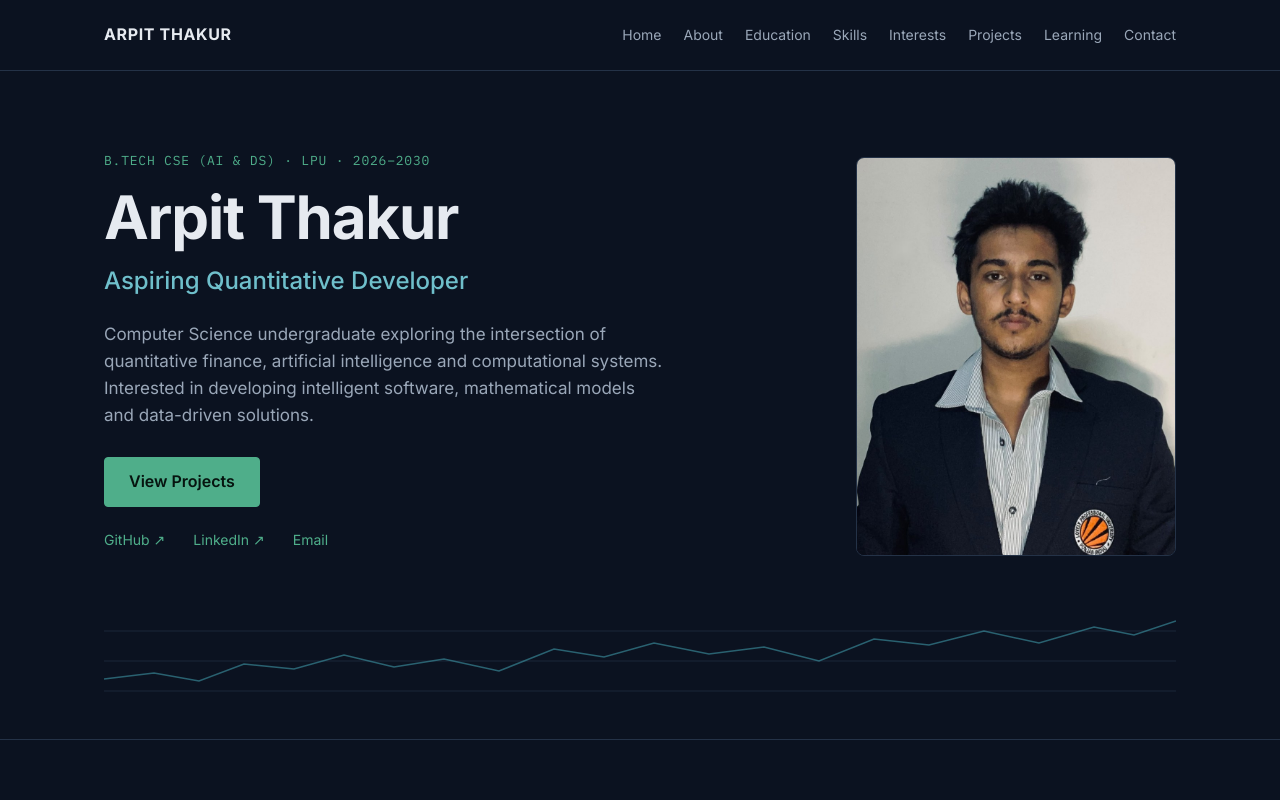
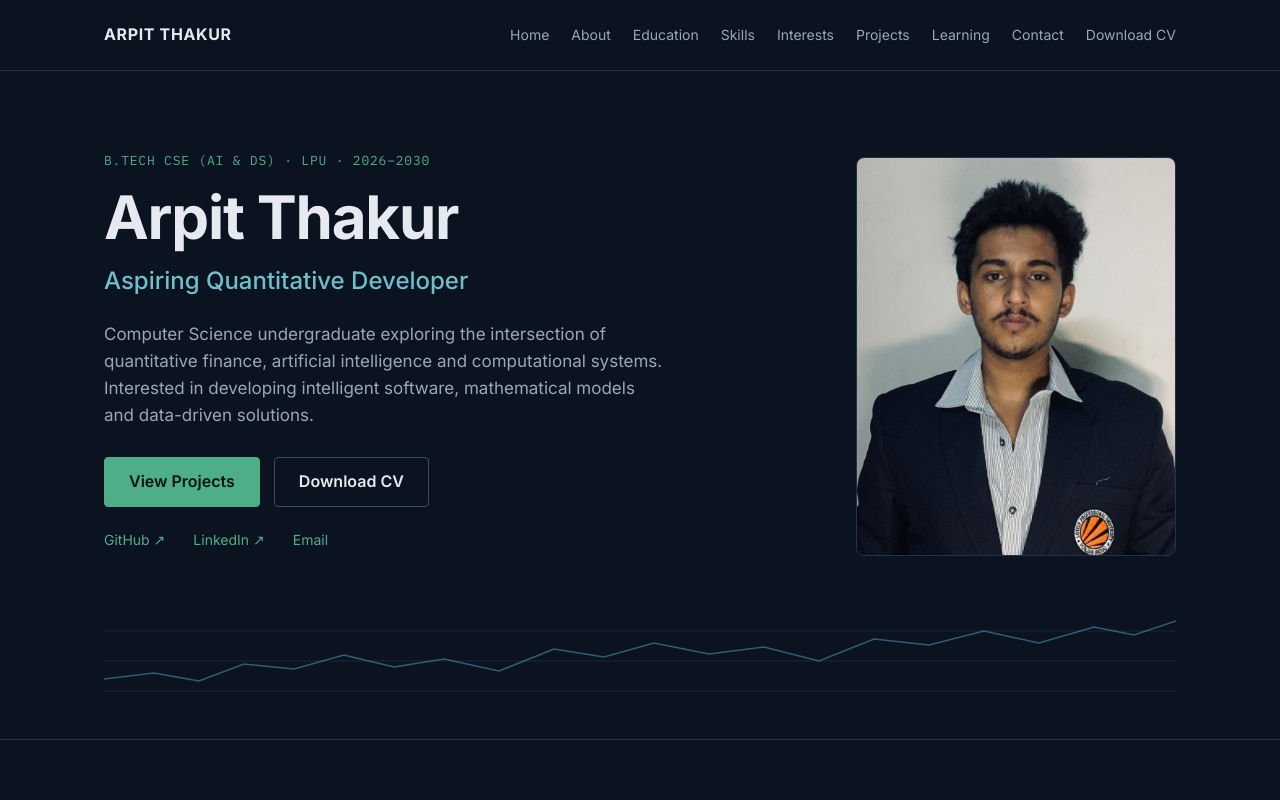
Before and after one commit to arpitthakur740-neural/MY-CV-PORTFOLIO, a plain HTML site: page index.html in a window 1280 px wide. Shown: the top 800 px of the page. Drawn offline with Linux system fonts and the light colour scheme.

Commit message:
Add CV download

```diff
--- a/index.html
+++ b/index.html
@@ -25,6 +25,7 @@
                     <li><a href="#projects">Projects</a></li>
                     <li><a href="#learning">Learning</a></li>
                     <li><a href="#contact">Contact</a></li>
+                    <li><a href="assets/Arpit_Thakur_CV.pdf" download>Download CV</a></li>
                 </ul>
             </nav>
         </div>
@@ -42,9 +43,7 @@
                     <p class="intro">Computer Science undergraduate exploring the intersection of quantitative finance, artificial intelligence and computational systems. Interested in developing intelligent software, mathematical models and data-driven solutions.</p>
                     <div class="actions">
                         <a href="#projects" class="button">View Projects</a>
-                        <!-- CV: after adding assets/Arpit_Thakur_CV.pdf, remove the comment marks around the next line.
                         <a href="assets/Arpit_Thakur_CV.pdf" class="button button-outline" download>Download CV</a>
-                        -->
                     </div>
                     <div class="social">
                         <a href="https://github.com/arpitthakur740-neural" target="_blank" rel="noopener">GitHub ↗</a>
@@ -223,9 +222,7 @@
                     <a href="mailto:arpitthakur740@gmail.com" class="button">Email Me</a>
                     <a href="https://www.linkedin.com/in/arpit-thakur-854389428/" class="button button-outline" target="_blank" rel="noopener">LinkedIn ↗</a>
                     <a href="https://github.com/arpitthakur740-neural" class="button button-outline" target="_blank" rel="noopener">GitHub ↗</a>
-                    <!-- CV: remove the comment marks around the next line after adding the PDF.
                     <a href="assets/Arpit_Thakur_CV.pdf" class="button button-outline" download>Download CV</a>
-                    -->
                 </div>
             </div>
         </section>
```
Also changed, not shown: 1 other file.
